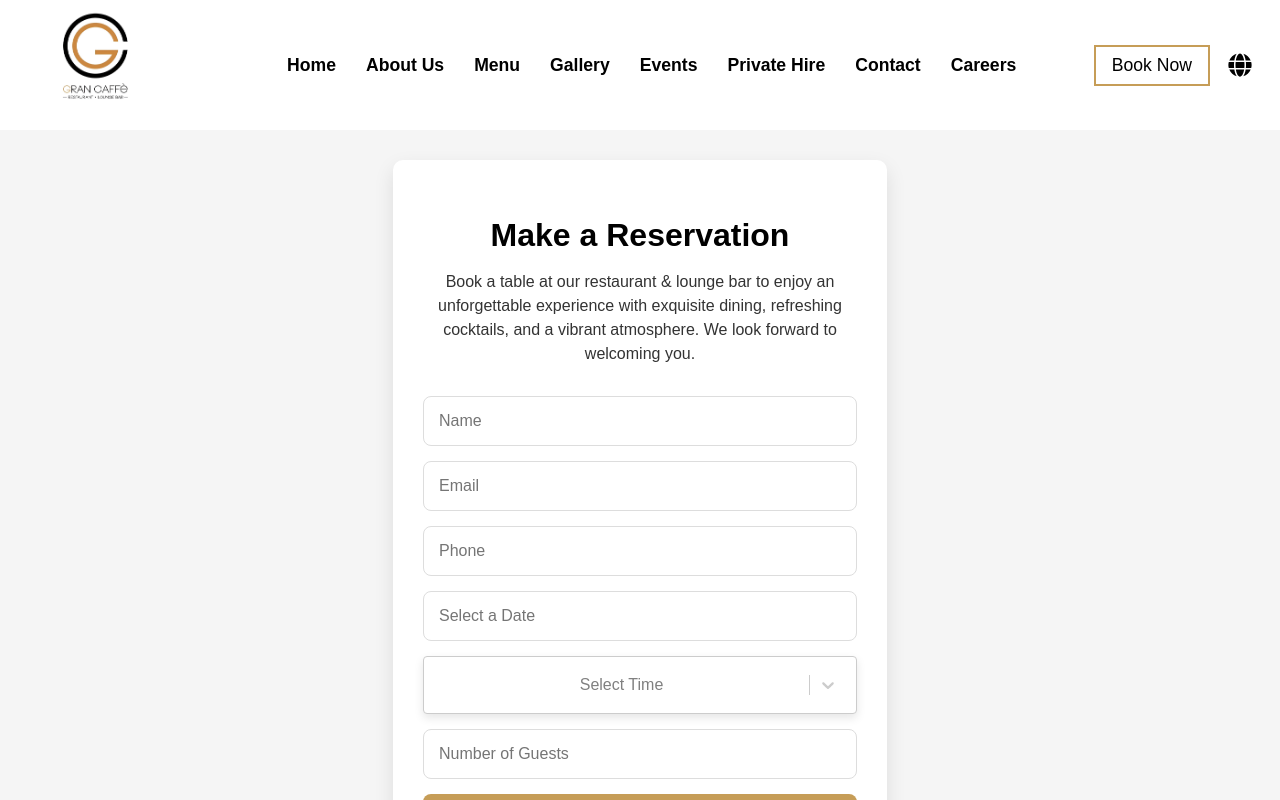
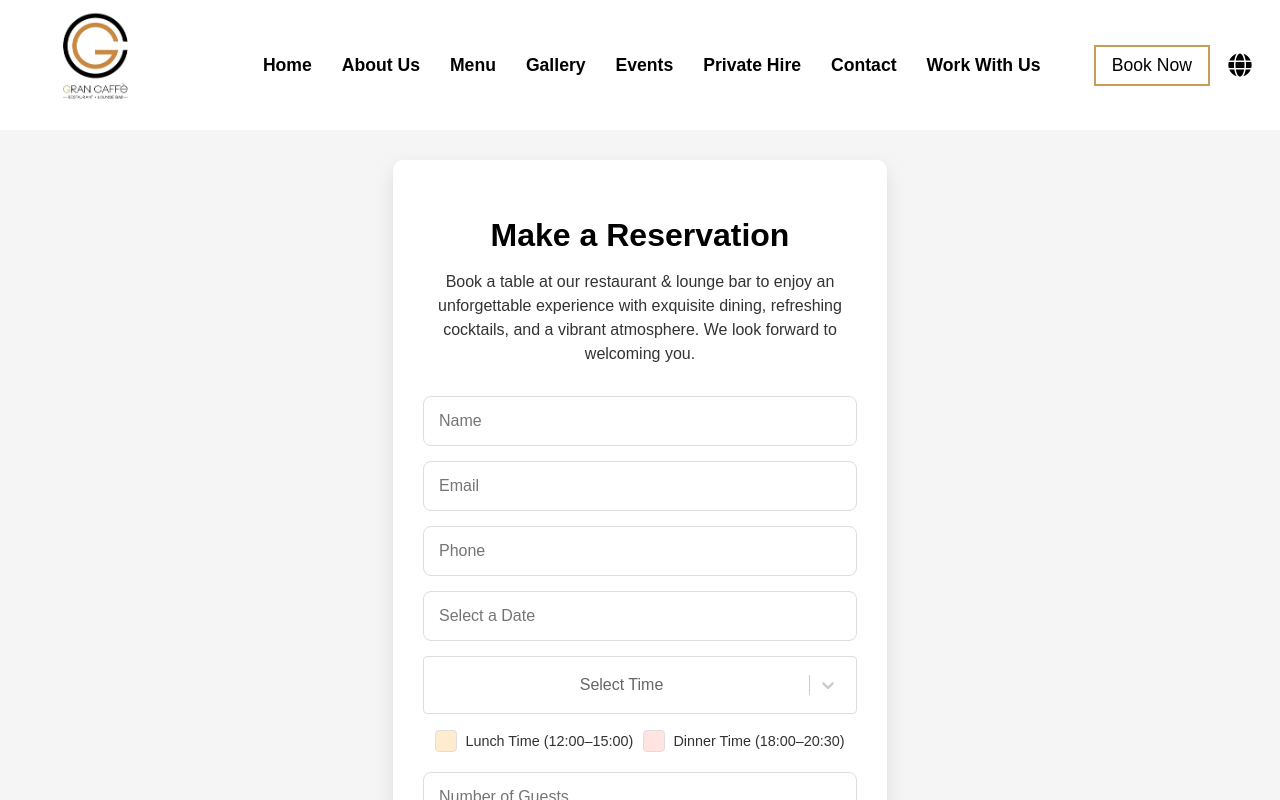
Before and after one commit to mateorumac/grancaffe, a React (Create React App) app: page /reservation in a window 1280 px wide. Shown: the top 800 px of the page. Built offline with nearby package versions, Linux system fonts and the light colour scheme.

Commit message:
added some kitchen info, badge

```diff
--- a/src/components/Header.js
+++ b/src/components/Header.js
@@ -51,7 +51,7 @@ function Header() {
           <li><Link to="/events" onClick={() => setIsMenuOpen(false)}>{t('Events')}</Link></li>
           <li><Link to="/private-hire" onClick={() => setIsMenuOpen(false)}>{t('Private Hire')}</Link></li>
           <li><Link to="/contact" onClick={() => setIsMenuOpen(false)}>{t('Contact')}</Link></li>
-          <li><Link to="/careers" onClick={() => setIsMenuOpen(false)}>{t('Careers')}</Link></li>
+          <li><Link to="/careers" onClick={() => setIsMenuOpen(false)}>{t('Work with Us')}</Link></li>
 
 
         </ul>
--- a/src/components/Reservation.css
+++ b/src/components/Reservation.css
@@ -268,6 +268,33 @@
   }
 }
 
+.legend {
+  display: flex;
+  flex-direction: row;
+  justify-content: center;
+  align-items: center;
+  gap: 10px;
+  margin-top: 1px;
+  margin-bottom: 5px;
+  font-size: 0.9em;
+  color: var(--dark-gray);
+}
+
+.legend-item {
+  display: flex;
+  align-items: center;
+  gap: 8px;
+}
+
+.legend-color {
+  width: 20px;
+  height: 20px;
+  border-radius: 4px;
+  border: 1px solid #ddd;
+  display: inline-block;
+}
+
+
 /* Responsive Styling */
 
 @media (min-width: 1025px) and (max-width: 1440px) {
--- a/src/components/Reservation.js
+++ b/src/components/Reservation.js
@@ -151,7 +151,55 @@ function Reservation() {
   classNamePrefix="custom-select"
   isClearable
   required
+  styles={{
+    option: (provided, state) => {
+      const [hour, minute] = state.data.value.split(':').map(Number);
+      let backgroundColor;
+      if (hour >= 12 && hour < 15) {
+        backgroundColor = '#ffebcd'; // Light color for lunch
+      } else if (hour >= 18 && (hour < 20 || (hour === 20 && minute <= 30))) {
+        backgroundColor = '#ffe4e1'; // Light color for dinner
+      } else {
+        backgroundColor = '#fff'; // Default
+      }
+
+      return {
+        ...provided,
+        backgroundColor: state.isFocused ? '#ccc' : backgroundColor,
+        color: state.isFocused ? '#000' : '#333',
+        cursor: 'pointer',
+      };
+    },
+    control: (provided) => ({
+      ...provided,
+      borderColor: '#ddd',
+      boxShadow: 'none',
+    }),
+    menu: (provided) => ({
+      ...provided,
+      borderRadius: '8px',
+      boxShadow: '0px 4px 10px rgba(0, 0, 0, 0.1)',
+    }),
+    placeholder: (provided) => ({
+      ...provided,
+      color: '#666',
+    }),
+  }}
 />
+
+{/* Legend Component */}
+<div className="legend">
+  <div className="legend-item">
+    <span className="legend-color" style={{ backgroundColor: '#ffebcd' }}></span>
+    <span>{t("Lunch Time (12:00–15:00)")}</span>
+  </div>
+  <div className="legend-item">
+    <span className="legend-color" style={{ backgroundColor: '#ffe4e1' }}></span>
+    <span>{t("Dinner Time (18:00–20:30)")}</span>
+  </div>
+</div>
+
+
           <input type="number" name="people" placeholder={t("Number of Guests")} value={formData.people} onChange={(e) => setFormData({ ...formData, people: e.target.value })} required min="1" />
           <button type="submit">{t("Reserve")}</button>
         </form>
--- a/src/pages/AboutUs.js
+++ b/src/pages/AboutUs.js
@@ -103,7 +103,8 @@ function AboutUs() {
         <div className="cooking-content">
           <div className="cooking-text">
             <h2><Trans>WE COOK FOR YOU EVERY DAY</Trans></h2>
-            <p><Trans>Experience the joy of culinary surprises at our restaurant, where we serve daily dishes inspired by recipes from around the world. Come and discover the delightful creations we have prepared for you today!</Trans></p>
+            <p><Trans>Experience the joy of culinary surprises at our restaurant, where we serve daily dishes inspired by recipes from around the world.</Trans></p> <br></br>
+            <p><Trans>Our kitchen welcomes you daily with freshly inspired dishes from 12:00 to 20:30. <br></br>  Come and discover the delightful creations we have prepared for you today!</Trans></p>
             <button onClick={() => window.location.href='/menu'}><Trans>View Our Menu</Trans></button>
           </div>
           <img src={abtcook} loading="lazy" alt="A flavorful seafood dish featuring mussels, shrimp, and vibrant vegetables served on a decorative plate." className="cooking-image" />
--- a/src/pages/Home.css
+++ b/src/pages/Home.css
@@ -42,6 +42,38 @@ body {
     opacity: 1;
     transform: translateY(0);
   }
+}
+
+.hero-badge {
+  position: absolute;
+  bottom: -90px;
+  left: 50%;
+  transform: translateX(-50%);
+  width: 200px;
+  height: 200px;
+  background: transparent;
+  border-radius: 50%;
+  box-shadow: 0px 8px 20px rgba(0, 0, 0, 0.4);
+  display: flex;
+  justify-content: center;
+  align-items: center;
+  z-index: 3;
+  transition: transform 0.3s ease, box-shadow 0.3s ease;
+  margin: 0;
+  padding: 0;
+}
+
+.hero-badge img {
+  width: 100%;
+  height: 100%;
+  object-fit: contain;
+  border: none;
+  display: block;
+}
+
+.hero-badge:hover {
+  transform: translateX(-50%) scale(1.1);
+  box-shadow: 0px 12px 25px rgba(0, 0, 0, 0.5);
 }
 
 /* Overlay Effect */
@@ -160,8 +192,8 @@ body {
 .hero-image {
   flex: 1;
   position: relative;
-  width: 600px; /* Fixed width for larger screens */
-  height: 600px; /* Fixed height for larger screens */
+  width: 600px;
+  height: 600px;
   overflow: hidden;
 }
 
@@ -249,8 +281,8 @@ body {
 .hero-reversed .hero-image {
   flex: 1;
   position: relative;
-  width: 600px; /* Fixed width for larger screens */
-  height: 600px; /* Fixed height for larger screens */
+  width: 600px;
+  height: 600px;
   overflow: hidden;
 }
 
@@ -658,8 +690,6 @@ button:hover {
     flex-direction: column;
     gap: 20px;
   }
-
-
 }
 
 @media (max-width: 768px) {
@@ -848,7 +878,7 @@ button:hover {
 @media (max-width: 480px) {
 
   .hero {
-    height: 700px;
+    height: 740px;
     margin-bottom: 20px;
   }
 
@@ -1006,4 +1036,10 @@ button:hover {
     padding: 8px 18px;
     font-size: 0.8em;
   }
+
+  .hero-badge {
+    width: 100px;
+    height: 100px;
+    bottom: -50px;
+  }
 }
--- a/src/pages/Home.js
+++ b/src/pages/Home.js
@@ -9,6 +9,7 @@ import feat3 from '../assets/feat/tournedos.webp';
 import feat4 from '../assets/feat/assiette gran caffe.webp';
 import specialsImage from '../assets/specials.jpeg';
 import { GiCoffeeCup, GiForkKnifeSpoon } from 'react-icons/gi';
+import badge from '../assets/BEST_COFFEE.png';
 import { FaCocktail } from 'react-icons/fa';
 import '@fortawesome/fontawesome-free/css/all.min.css';
 import { Trans, useTranslation } from 'react-i18next';
@@ -67,6 +68,9 @@ function Home() {
               </button>
             </div>
           </div>
+          <div className="hero-badge">
+      <img src={badge} alt="Best Café 2024" />
+    </div>
         </div>
       </section>
 
--- a/src/pages/Menu.css
+++ b/src/pages/Menu.css
@@ -13,7 +13,7 @@ body {
 .main-container::before {
   content: '';
   position: absolute;
-  top: 40px;
+  top: 90px;
   bottom: 0;
   left: 40px;
   width: 8px;
@@ -26,13 +26,29 @@ body {
 .main-container::after {
   content: '';
   position: absolute;
-  top: 40px;
+  top: 90px;
   bottom: 0;
   right: 40px;
   width: 8px;
   background-color: #b58447;
   box-shadow: -40px 0 0 #b58447,
               -10px 0px 15px rgba(0, 0, 0, 0.3);
+}
+
+.kitchen-hours {
+  background-color: #b58447;
+  color: white;
+  text-align: center;
+  padding: 15px 20px;
+  margin-bottom: 30px;
+  border-radius: 8px;
+  box-shadow: 0 4px 8px rgba(0, 0, 0, 0.2);
+  font-size: 1.2em;
+  font-weight: bold;
+}
+
+.kitchen-hours h3 {
+  margin: 0;
 }
 
 .container {
--- a/src/pages/Menu.js
+++ b/src/pages/Menu.js
@@ -23,6 +23,11 @@ const Menu = () => {
     const { t } = useTranslation();
   return (
     <div className="main-container">
+      <div className="kitchen-hours">
+        <h3>
+          <Trans>The kitchen is open daily from 12:00 to 20:30</Trans>
+        </h3>
+      </div>
       {/* First Section: Images on the left, text on the right */}
       <div className="container">
         <div className="left-section">
```
Also changed, not shown: src/assets/BEST_COFFEE.png (added). Lines whose indentation alone changed are shown as unchanged.
